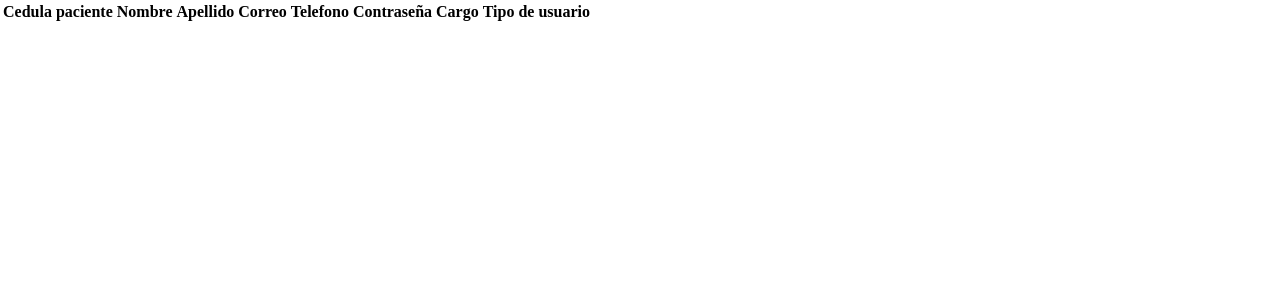
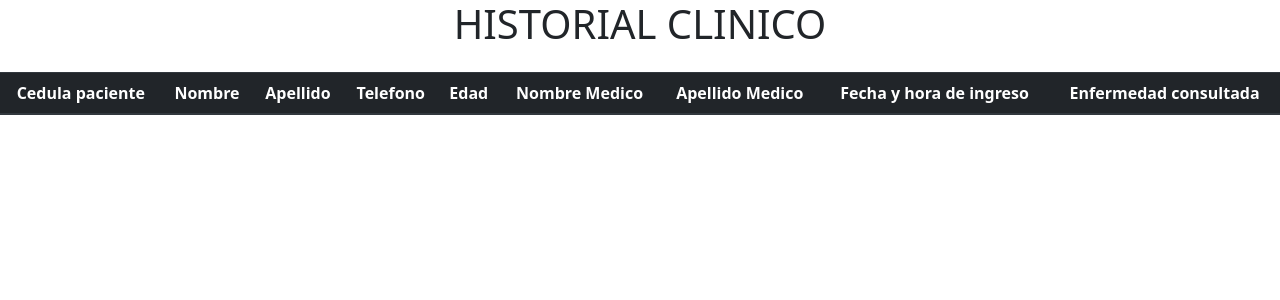
Before and after one commit to angie8013/Prueba_AngieGutierrez, a PHP site: page /historial.php in a window 1280 px wide. Shown: the top 300 px of the page. Run offline with PHP 8.4, Linux system fonts and the light colour scheme; data that the repository does not hold is empty.

Commit message:
Creacion de interfaz de las tablas de historia clinico

```diff
--- a/historial.php
+++ b/historial.php
@@ -12,9 +12,14 @@
     <meta name="viewport" content="width=device-width, initial-scale=1.0">
     <link rel="stylesheet" href="https://necolas.github.io/normalize.css/8.0.1/normalize.css">
 	<link href="https://fonts.googleapis.com/css2?family=Roboto:wght@400;700&display=swap" rel="stylesheet">
+    <link rel="stylesheet" href="https://unicons.iconscout.com/release/v2.1.9/css/unicons.css">
+    <link rel="stylesheet" href="https://cdn.jsdelivr.net/npm/bootstrap@4.0.0/dist/css/bootstrap.min.css" integrity="sha384-Gn5384xqQ1aoWXA+058RXPxPg6fy4IWvTNh0E263XmFcJlSAwiGgFAW/dAiS6JXm" crossorigin="anonymous">
+    <link href="https://cdn.jsdelivr.net/npm/bootstrap@5.0.2/dist/css/bootstrap.min.css" rel="stylesheet" integrity="sha384-EVSTQN3/azprG1Anm3QDgpJLIm9Nao0Yz1ztcQTwFspd3yD65VohhpuuCOmLASjC" crossorigin="anonymous">
+    <title>Document</title>
     <title>Document</title>
 </head>
 <body>
+    <center><H1>HISTORIAL CLINICO</H1></center>
 <body onload="frm_guardar.tipu.focus()">
       <div class="table-responsive-sm section text-center">
       <table class="table table-dark mn-auto">
@@ -27,11 +32,12 @@
                 <th scope="col">Cedula paciente</th>
                 <th scope="col">Nombre</th>
                 <th scope="col">Apellido</th>
-                <th scope="col">Correo</th>
                 <th scope="col">Telefono</th>
-                <th scope="col">Contraseña</th>
-                <th scope="col">Cargo</th>
-                <th scope="col"> Tipo de usuario</th>
+                <th scope="col">Edad</th>
+                <th scope="col">Nombre Medico</th>
+                <th scope="col">Apellido Medico</th>
+                <th scope="col"> Fecha y hora de ingreso</th>
+                <th scope="col">Enfermedad consultada</th>
               </tr>
             </thead>
 
```
